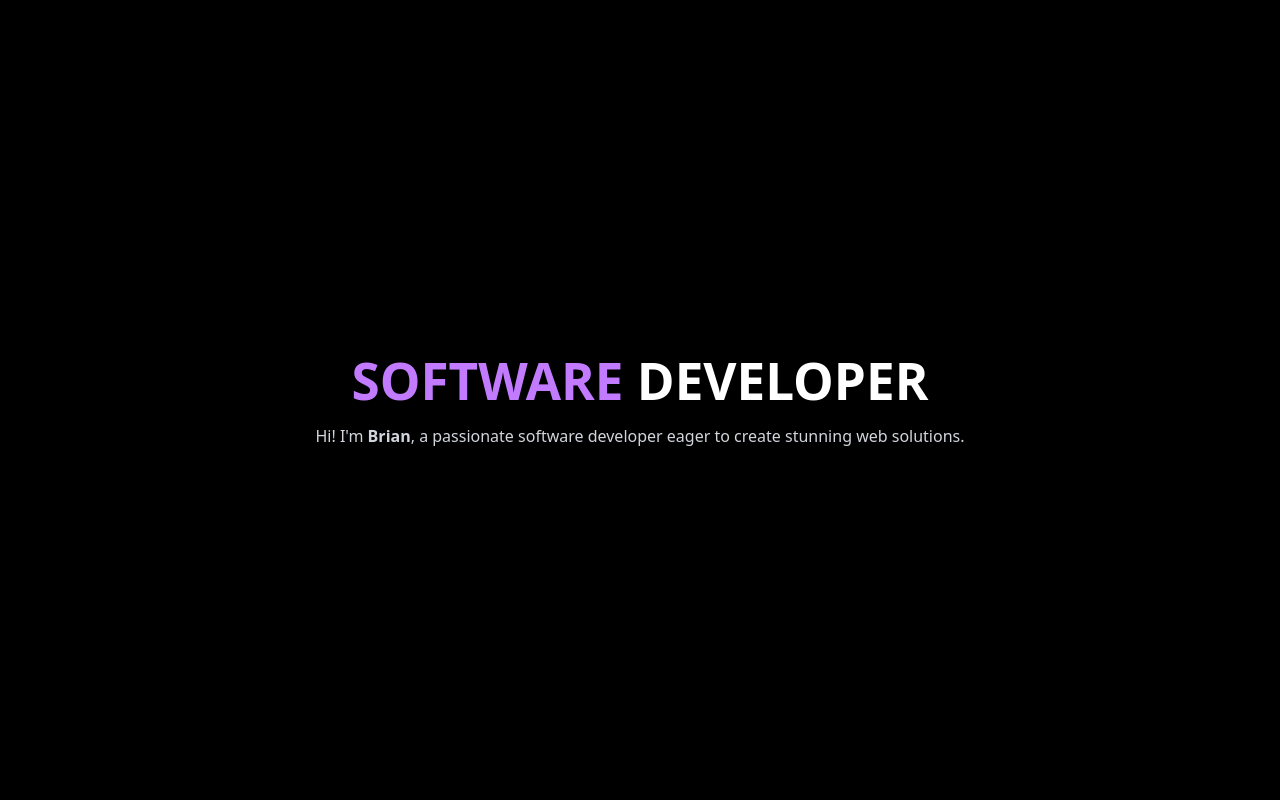
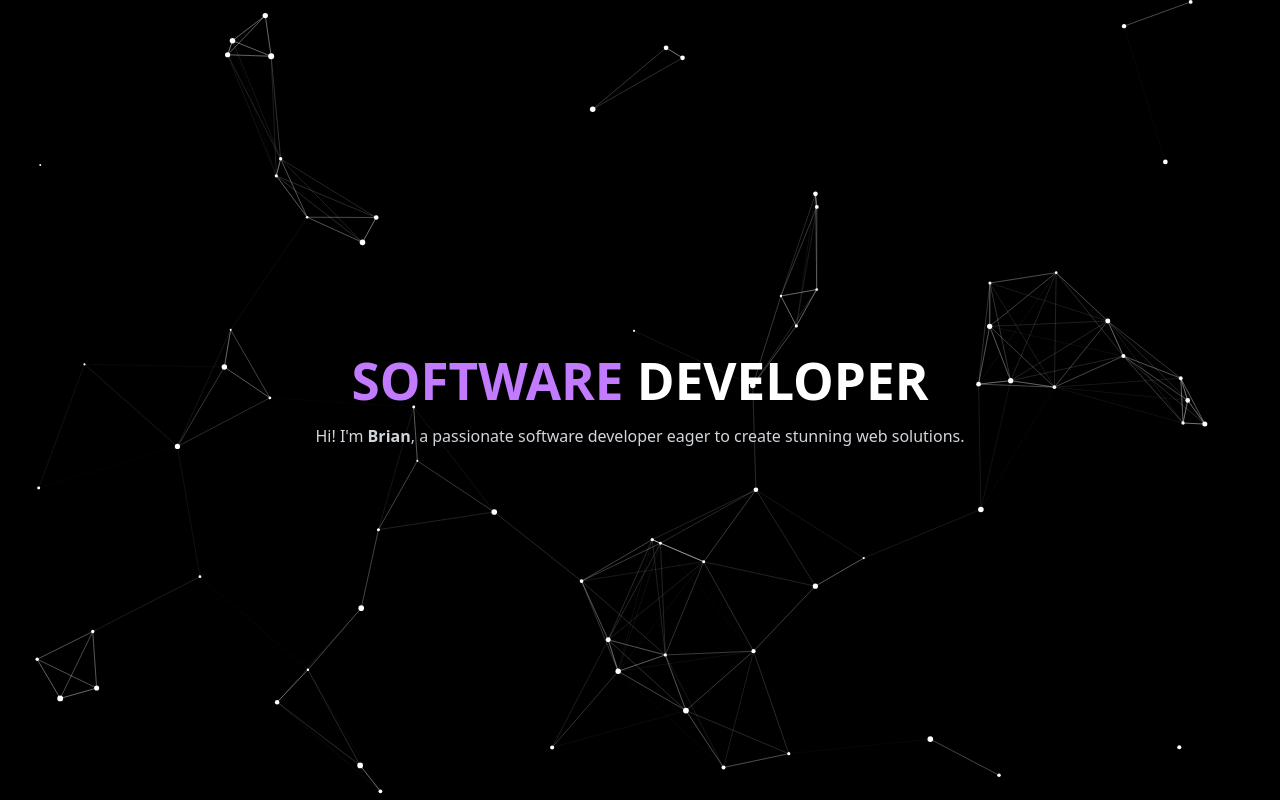
Before and after one commit to brianlabarbera/Portfolio, a React (Vite) app: page / in a window 1280 px wide. Built offline with nearby package versions, Linux system fonts and the light colour scheme.

Commit message:
particles

```diff
--- a/package.json
+++ b/package.json
@@ -12,6 +12,8 @@
   "dependencies": {
     "@tailwindcss/postcss": "^4.0.14",
     "@tailwindcss/vite": "^4.0.14",
+    "@tsparticles/all": "^3.8.1",
+    "@tsparticles/react": "^3.0.0",
     "react": "^19.0.0",
     "react-dom": "^19.0.0"
   },
--- a/src/App.jsx
+++ b/src/App.jsx
@@ -1,19 +1,120 @@
 import React from 'react'
-import Home from "./components/Home";
+import Particles, { initParticlesEngine } from "@tsparticles/react";
+import { useEffect, useMemo, useState } from "react";
+import { loadSlim } from "@tsparticles/slim";
+import Home from "./pages/Home"
 
 const App = () => {
+
+const [init, setInit] = useState(false);
+useEffect(() => {
+  initParticlesEngine(async (engine) => {
+    await loadSlim(engine);
+  }).then(() => {
+    setInit(true);
+  });
+}, []);
+
+const particlesLoaded = (container) => {
+  console.log(container);
+};
+
+
+const options = useMemo(
+  () => ({
+    background: {
+      color: {
+        value: "#00000000",
+      },
+    },
+    fpsLimit: 120,
+    interactivity: {
+      events: {
+        onClick: {
+          enable: true,
+          mode: "repulse",
+        },
+        onHover: {
+          enable: true,
+          mode: 'grab',
+        },
+      },
+      modes: {
+        push: {
+          distance: 200,
+          duration: 15,
+        },
+        grab: {
+          distance: 150,
+        },
+      },
+    },
+    particles: {
+      color: {
+        value: "#FFFFFF",
+      },
+      links: {
+        color: "#FFFFFF",
+        distance: 150,
+        enable: true,
+        opacity: 0.3,
+        width: 1,
+      },
+      move: {
+        direction: "none",
+        enable: true,
+        outModes: {
+          default: "bounce",
+        },
+        random: true,
+        speed: 1,
+        straight: false,
+      },
+      number: {
+        density: {
+          enable: true,
+        },
+        value: 150,
+      },
+      opacity: {
+        value: 1.0,
+      },
+      shape: {
+        type: "circle",
+      },
+      size: {
+        value: { min: 1, max: 3 },
+      },
+    },
+    detectRetina: true,
+  }),
+  [],
+);
+
+
   return (
-    <div className="h-screen w-screen overflow-y-scroll scroll-smooth snap-y snap-mandatory">
-      <section className="snap-start">
+
+    <div className="h-screen w-screen overflow-y-scroll scroll-smooth snap-y snap-mandatory relative">
+
+      {init && (
+      <Particles
+      className="fixed top-0 left-0 w-full h-full pointer-events-none z-0"
+      id="tsparticles"
+      options={options}
+      particlesLoaded={particlesLoaded}
+      />
+    )}
+
+      <section className="snap-start relative z-10">
         <Home />
       </section>
-      <section className="h-screen w-full bg-gray-900 flex items-center justify-center text-white snap-start">
+      <section className="h-screen w-full flex items-center justify-center text-white snap-start relative z-10">
         <h1 className="text-4xl font-bold">About Me</h1>
       </section>
-      <section className="h-screen w-full bg-gray-800 flex items-center justify-center text-white snap-start">
+      <section className="h-screen w-full flex items-center justify-center text-white snap-start relative z-10">
         <h1 className="text-4xl font-bold">Projects</h1>
       </section>
-      <section className="h-screen w-full bg-gray-700 flex items-center justify-center text-white snap-start">
+      <section className="h-screen w-full flex items-center justify-center text-white snap-start relative z-10">
         <h1 className="text-4xl font-bold">Contact Me</h1>
       </section>
     </div>
--- a/src/components/Home.jsx
+++ b/src/pages/Home.jsx
@@ -3,7 +3,7 @@ import React from 'react'
 const Home = () => {
 
 return (
-    <div className="h-screen w-full flex flex-col items-center justify-center bg-black text-white">
+    <div className="h-screen w-full flex flex-col items-center justify-center text-white">
       <h1 className="text-5xl font-bold">
       <span className="text-purple-400">SOFTWARE</span> DEVELOPER
       </h1>
```
Also changed, not shown: 1 other file (tests, documents, lock files or other folders).
